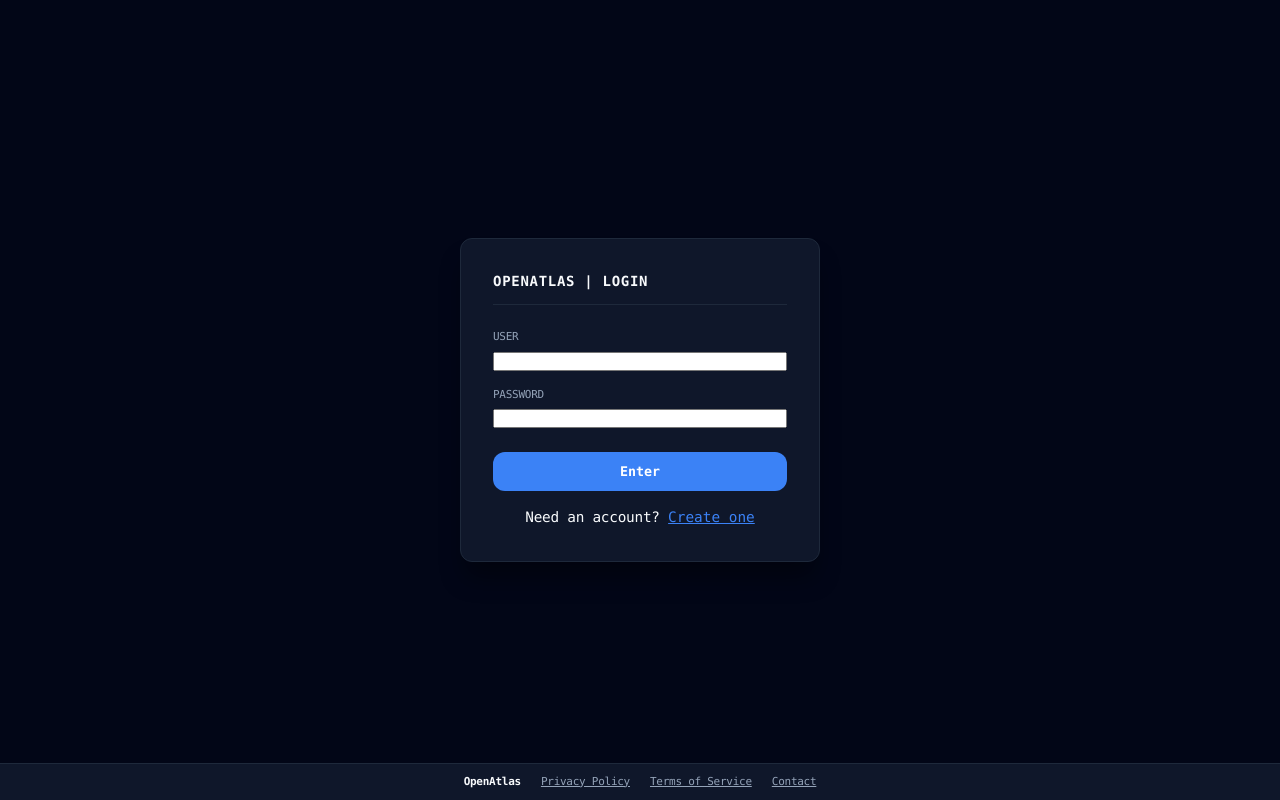
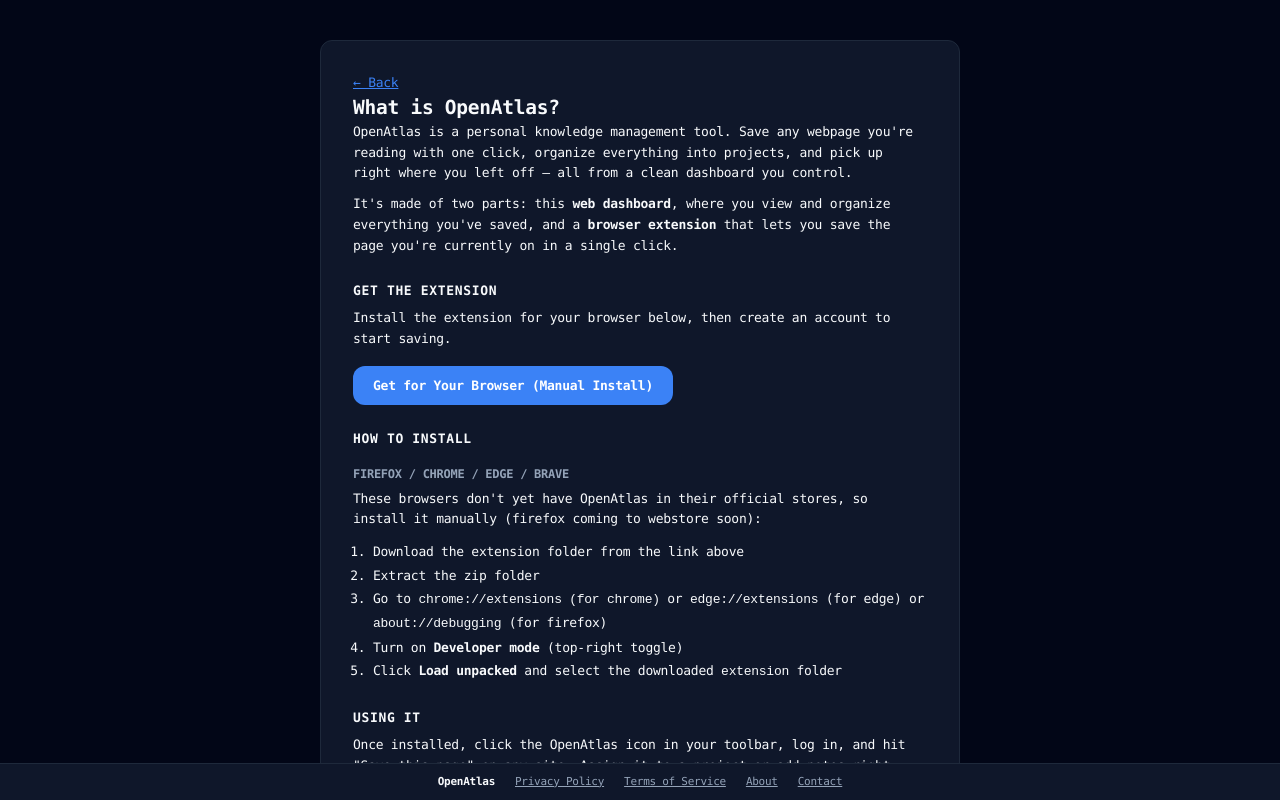
Before and after one commit to Jack-Jacobson/OpenAtlas, a React (Vite) app in the folder frontend/: page /about in a window 1280 px wide. Before the commit this address led to /login. Built offline with nearby package versions, Linux system fonts and the light colour scheme; no server answers.

Commit message:
add into page

```diff
--- a/frontend/src/App.jsx
+++ b/frontend/src/App.jsx
@@ -5,6 +5,7 @@
 import PrivacyPolicy from './views/PrivacyPolicy.jsx';
 import TermsOfService from './views/TermsOfService.jsx';
 import Footer from './components/Footer.jsx';
+import About from './views/About.jsx';
 import { useAuth } from './context/AuthContext.jsx';
 
 export default function App() {
@@ -28,6 +29,7 @@
                 <Route path="/dashboard" element={isAuthenticated ? <Dashboard /> : <Navigate to="/login" replace />} />
                 <Route path="/privacy" element={<PrivacyPolicy />} />
                 <Route path="/terms" element={<TermsOfService />} />
+                <Route path="/about" element={<About />} />
                 <Route path="*" element={<Navigate to="/" replace />} />
             </Routes>
             <Footer />
--- a/frontend/src/assets/index.css
+++ b/frontend/src/assets/index.css
@@ -712,3 +712,45 @@
     font-size: 11px;
     margin-bottom: 20px;
 }
+.about-page-inner h3 {
+    margin-top: 24px;
+    margin-bottom: 8px;
+}
+
+.about-page-inner h4 {
+    margin-top: 16px;
+    margin-bottom: 6px;
+    color: var(--text-muted);
+    font-size: 12px;
+    text-transform: uppercase;
+}
+
+.about-page-inner ol {
+    margin-left: 20px;
+    margin-bottom: 16px;
+    line-height: 1.8;
+}
+
+.extension-download-row {
+    display: flex;
+    gap: 12px;
+    margin: 16px 0 24px;
+    flex-wrap: wrap;
+}
+
+.download-btn {
+    width: auto;
+    padding: 10px 20px;
+    margin-top: 0;
+    text-decoration: none;
+    display: inline-block;
+    text-align: center;
+}
+
+.about-cta {
+    margin-top: 24px;
+    padding: 16px;
+    background: rgba(59, 130, 246, 0.1);
+    border: 1px solid rgba(59, 130, 246, 0.3);
+    border-radius: 8px;
+}
--- a/frontend/src/components/Footer.jsx
+++ b/frontend/src/components/Footer.jsx
@@ -6,6 +6,7 @@
             <span className="footer-brand">OpenAtlas</span>
             <Link className="footer-link" to="/privacy">Privacy Policy</Link>
             <Link className="footer-link" to="/terms">Terms of Service</Link>
+            <Link className="footer-link" to="/about">About</Link>
             <a className="footer-link" href="mailto:openatlas@jackjacobson2011.com">Contact</a>
         </footer>
     );
--- /dev/null
+++ b/frontend/src/views/About.jsx
@@ -0,0 +1,62 @@
+import { Link } from 'react-router-dom';
+
+export default function About() {
+    return (
+        <div className="legal-page">
+            <div className="legal-page-inner about-page-inner">
+                <Link to="/" className="link-button">← Back</Link>
+
+                <h2>What is OpenAtlas?</h2>
+                <p>
+                    OpenAtlas is a personal knowledge management tool. Save any webpage you're
+                    reading with one click, organize everything into projects, and pick up right
+                    where you left off — all from a clean dashboard you control.
+                </p>
+                <p>
+                    It's made of two parts: this <strong>web dashboard</strong>, where you view and
+                    organize everything you've saved, and a <strong>browser extension</strong> that
+                    lets you save the page you're currently on in a single click.
+                </p>
+
+                <h3>Get the Extension</h3>
+                <p>Install the extension for your browser below, then create an account to start saving.</p>
+
+                <div className="extension-download-row">
+                    <a
+                        href="https://github.com/Jack-Jacobson/OpenAtlas/releases/tag/extension"
+                        target="_blank"
+                        rel="noreferrer"
+                        className="auth-action download-btn"
+                    >
+                        Get for Your Browser (Manual Install)
+                    </a>
+                </div>
+
+                <h3>How to Install</h3>
+
+
+                <h4>Firefox / Chrome / Edge / Brave</h4>
+                <p>These browsers don't yet have OpenAtlas in their official stores, so install it manually (firefox coming to webstore soon):</p>
+                <ol>
+                    <li>Download the extension folder from the link above</li>
+                    <li>Extract the zip folder</li>
+                    <li>Go to <code>chrome://extensions (for chrome)</code> or <code>edge://extensions</code> (for edge) or <code>about://debugging</code> (for firefox)</li>
+                    <li>Turn on <strong>Developer mode</strong> (top-right toggle)</li>
+                    <li>Click <strong>Load unpacked</strong> and select the downloaded <code>extension</code> folder</li>
+                </ol>
+
+                <h3>Using It</h3>
+                <p>
+                    Once installed, click the OpenAtlas icon in your toolbar, log in, and hit
+                    "Save this page" on any site. Assign it to a project or add notes right from
+                    the popup — it'll show up instantly in your dashboard.
+                </p>
+
+                <p className="about-cta">
+                    You'll need an account to save and view resources.{' '}
+                    <Link to="/signup" className="link-button">Create one for free</Link> to get started.
+                </p>
+            </div>
+        </div>
+    );
+}
```
Also changed, not shown: 2 other files (tests, documents, lock files or other folders).
